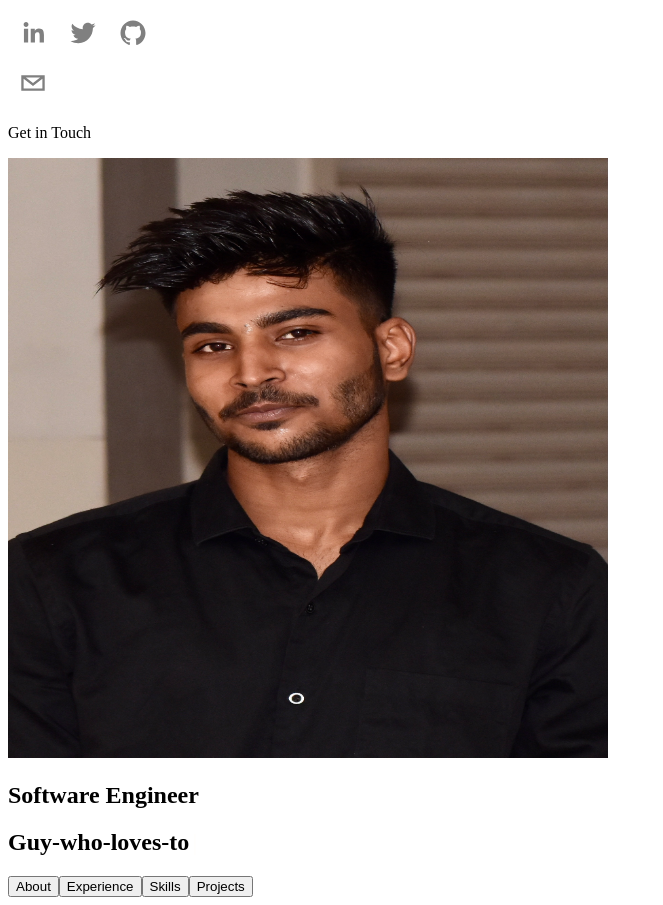
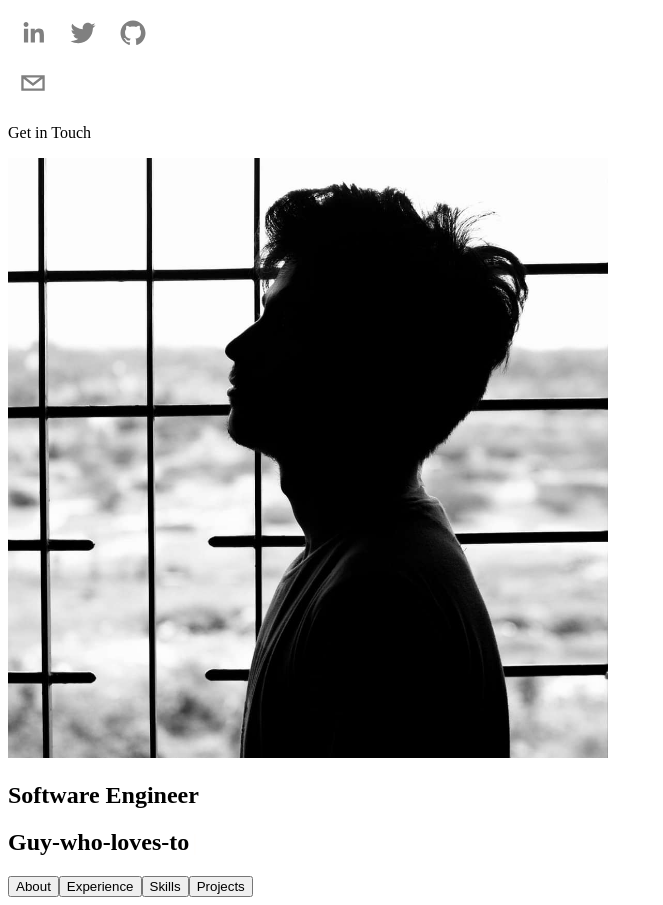
Before and after one commit to himsngh/my-portfolio, a Next.js app: page / in a window 1280 px wide. Shown: the whole page, without its empty margins (0-663 px from the left). Built offline with nearby package versions, Linux system fonts and the light colour scheme.

Commit message:
chore: update profile picture

```diff
--- a/components/Hero.tsx
+++ b/components/Hero.tsx
@@ -27,7 +27,7 @@ export default function Hero({}: Props) {
 
       <Image
         className="relative rounded-full h-32 w-32 mx-auto object-cover"
-        src="/profile-picture.jpg"
+        src="/profile.jpg"
         alt="Picture Of Himansh"
         width={600}
         height={600}
```
Also changed, not shown: public/profile.jpg (added).
